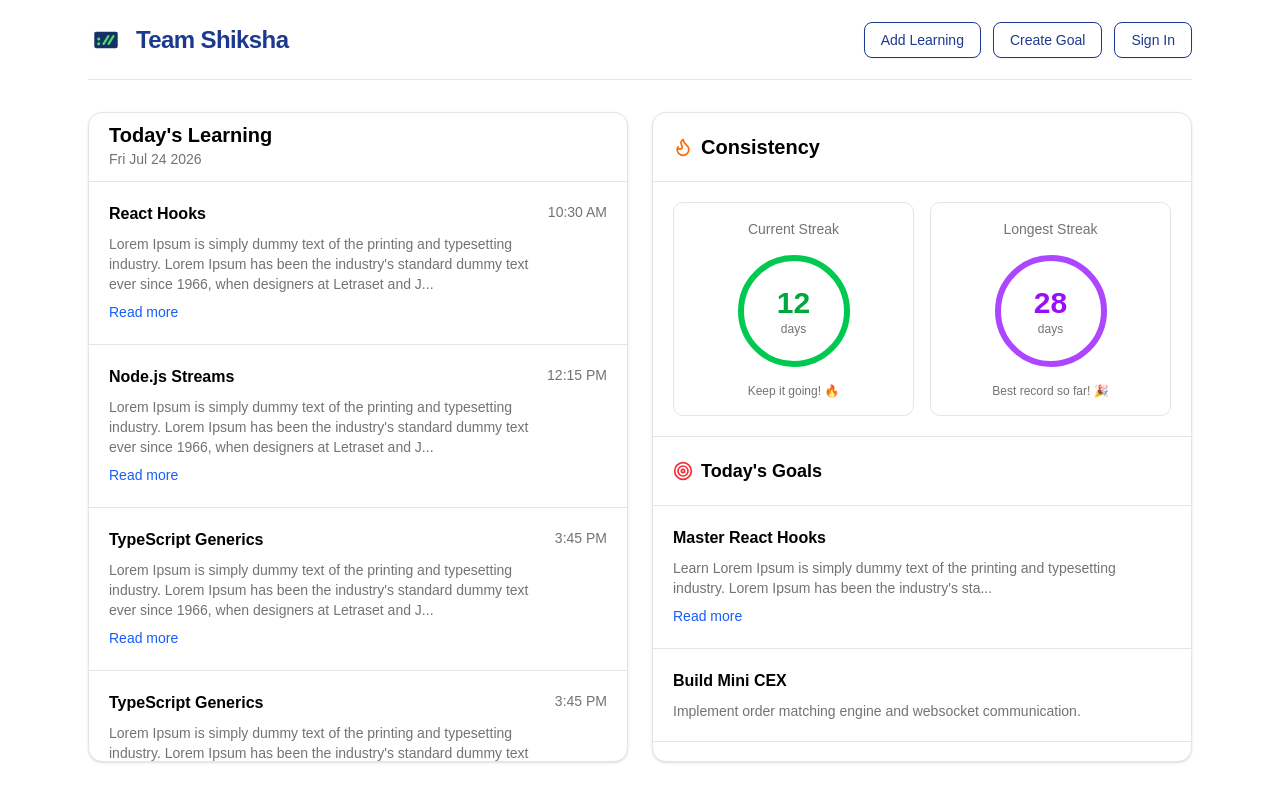
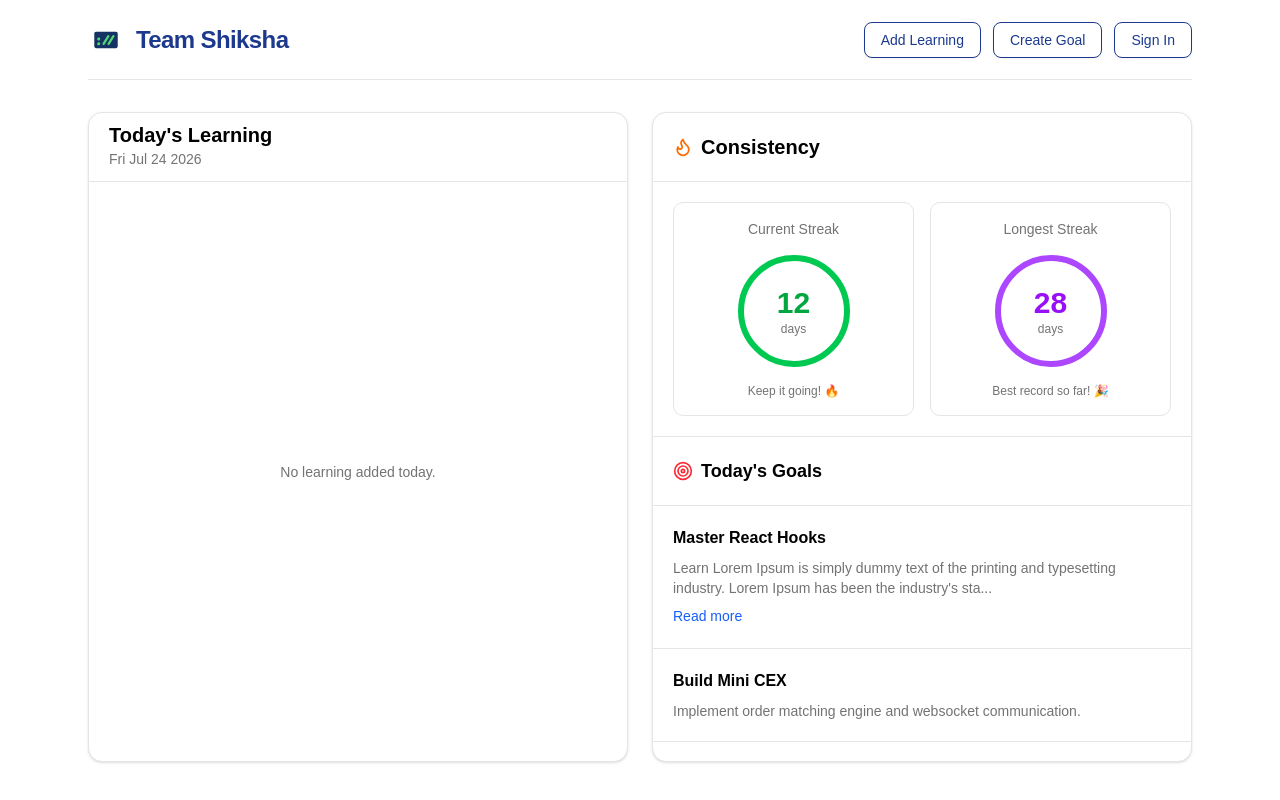
Before and after one commit to shubhamsinghbundela/Learn-In-Public, a React (Vite) app in the folder Frontend/: page / in a window 1280 px wide. Built offline with nearby package versions, Linux system fonts and the light colour scheme.

Commit message:
made learning Card dynamic

```diff
--- a/Frontend/src/components/learning/LearningCard.tsx
+++ b/Frontend/src/components/learning/LearningCard.tsx
@@ -13,6 +13,12 @@ export default function LearningCard({
   createdAt,
 }: LearningCardProps) {
   const [expanded, setExpanded] = useState(false);
+
+  const formattedTime = new Date(createdAt).toLocaleTimeString("en-IN", {
+    hour: "2-digit",
+    minute: "2-digit",
+    hour12: true,
+  });
 
   const MAX_LENGTH = 180;
   const isLong = description.length > MAX_LENGTH;
@@ -48,7 +54,7 @@ export default function LearningCard({
         </div>
 
         <span className="shrink-0 text-sm text-muted-foreground">
-          {createdAt}
+          {formattedTime}
         </span>
       </div>
     </div>
--- a/Frontend/src/components/learning/TodayLearningCard.tsx
+++ b/Frontend/src/components/learning/TodayLearningCard.tsx
@@ -1,72 +1,74 @@
+import { useDashboardStore } from "@/store/dashboardStore";
 import LearningCard from "./LearningCard";
 
-interface Learning {
-  id: number;
-  title: string;
-  description: string;
-  createdAt: string;
-}
+// interface Learning {
+//   id: number;
+//   title: string;
+//   description: string;
+//   createdAt: string;
+// }
 
-const learnings: Learning[] = [
-  {
-    id: 1,
-    title: "React Hooks",
-    description:
-      "Lorem Ipsum is simply dummy text of the printing and typesetting industry. Lorem Ipsum has been the industry's standard dummy text ever since 1966, when designers at Letraset and James Mosley, the librarian at St Bride Printing Library in London, took a 1914 Cicero translation and scrambled it to make dummy text for Letraset's Body Type sheets. It has survived not only many decades, but also the leap into electronic typesetting, remaining essentially unchanged. It was popularised thanks to these sheets and more recently with desktop publishing software like Aldus PageMaker and Microsoft Word including versions of Lorem Ipsum.",
-    createdAt: "10:30 AM",
-  },
-  {
-    id: 2,
-    title: "Node.js Streams",
-    description:
-      "Lorem Ipsum is simply dummy text of the printing and typesetting industry. Lorem Ipsum has been the industry's standard dummy text ever since 1966, when designers at Letraset and James Mosley, the librarian at St Bride Printing Library in London, took a 1914 Cicero translation and scrambled it to make dummy text for Letraset's Body Type sheets. It has survived not only many decades, but also the leap into electronic typesetting, remaining essentially unchanged. It was popularised thanks to these sheets and more recently with desktop publishing software like Aldus PageMaker and Microsoft Word including versions of Lorem Ipsum.",
-    createdAt: "12:15 PM",
-  },
-  {
-    id: 3,
-    title: "TypeScript Generics",
-    description:
-      "Lorem Ipsum is simply dummy text of the printing and typesetting industry. Lorem Ipsum has been the industry's standard dummy text ever since 1966, when designers at Letraset and James Mosley, the librarian at St Bride Printing Library in London, took a 1914 Cicero translation and scrambled it to make dummy text for Letraset's Body Type sheets. It has survived not only many decades, but also the leap into electronic typesetting, remaining essentially unchanged. It was popularised thanks to these sheets and more recently with desktop publishing software like Aldus PageMaker and Microsoft Word including versions of Lorem Ipsum.",
-    createdAt: "3:45 PM",
-  },
-  {
-    id: 4,
-    title: "TypeScript Generics",
-    description:
-      "Lorem Ipsum is simply dummy text of the printing and typesetting industry. Lorem Ipsum has been the industry's standard dummy text ever since 1966, when designers at Letraset and James Mosley, the librarian at St Bride Printing Library in London, took a 1914 Cicero translation and scrambled it to make dummy text for Letraset's Body Type sheets. It has survived not only many decades, but also the leap into electronic typesetting, remaining essentially unchanged. It was popularised thanks to these sheets and more recently with desktop publishing software like Aldus PageMaker and Microsoft Word including versions of Lorem Ipsum.",
-    createdAt: "3:45 PM",
-  },
-  {
-    id: 5,
-    title: "TypeScript Generics",
-    description:
-      "Lorem Ipsum is simply dummy text of the printing and typesetting industry. Lorem Ipsum has been the industry's standard dummy text ever since 1966, when designers at Letraset and James Mosley, the librarian at St Bride Printing Library in London, took a 1914 Cicero translation and scrambled it to make dummy text for Letraset's Body Type sheets. It has survived not only many decades, but also the leap into electronic typesetting, remaining essentially unchanged. It was popularised thanks to these sheets and more recently with desktop publishing software like Aldus PageMaker and Microsoft Word including versions of Lorem Ipsum.",
-    createdAt: "3:45 PM",
-  },
-  {
-    id: 6,
-    title: "TypeScript Generics",
-    description:
-      "Lorem Ipsum is simply dummy text of the printing and typesetting industry. Lorem Ipsum has been the industry's standard dummy text ever since 1966, when designers at Letraset and James Mosley, the librarian at St Bride Printing Library in London, took a 1914 Cicero translation and scrambled it to make dummy text for Letraset's Body Type sheets. It has survived not only many decades, but also the leap into electronic typesetting, remaining essentially unchanged. It was popularised thanks to these sheets and more recently with desktop publishing software like Aldus PageMaker and Microsoft Word including versions of Lorem Ipsum.",
-    createdAt: "3:45 PM",
-  },
-  {
-    id: 7,
-    title: "TypeScript Generics",
-    description:
-      "Lorem Ipsum is simply dummy text of the printing and typesetting industry. Lorem Ipsum has been the industry's standard dummy text ever since 1966, when designers at Letraset and James Mosley, the librarian at St Bride Printing Library in London, took a 1914 Cicero translation and scrambled it to make dummy text for Letraset's Body Type sheets. It has survived not only many decades, but also the leap into electronic typesetting, remaining essentially unchanged. It was popularised thanks to these sheets and more recently with desktop publishing software like Aldus PageMaker and Microsoft Word including versions of Lorem Ipsum.",
-    createdAt: "3:45 PM",
-  },
-  {
-    id: 8,
-    title: "TypeScript Generics",
-    description:
-      "Lorem Ipsum is simply dummy text of the printing and typesetting industry. Lorem Ipsum has been the industry's standard dummy text ever since 1966, when designers at Letraset and James Mosley, the librarian at St Bride Printing Library in London, took a 1914 Cicero translation and scrambled it to make dummy text for Letraset's Body Type sheets. It has survived not only many decades, but also the leap into electronic typesetting, remaining essentially unchanged. It was popularised thanks to these sheets and more recently with desktop publishing software like Aldus PageMaker and Microsoft Word including versions of Lorem Ipsum.",
-    createdAt: "3:45 PM",
-  },
-];
+// const learnings: Learning[] = [
+//   {
+//     id: 1,
+//     title: "React Hooks",
+//     description:
+//       "Lorem Ipsum is simply dummy text of the printing and typesetting industry. Lorem Ipsum has been the industry's standard dummy text ever since 1966, when designers at Letraset and James Mosley, the librarian at St Bride Printing Library in London, took a 1914 Cicero translation and scrambled it to make dummy text for Letraset's Body Type sheets. It has survived not only many decades, but also the leap into electronic typesetting, remaining essentially unchanged. It was popularised thanks to these sheets and more recently with desktop publishing software like Aldus PageMaker and Microsoft Word including versions of Lorem Ipsum.",
+//     createdAt: "10:30 AM",
+//   },
+//   {
+//     id: 2,
+//     title: "Node.js Streams",
+//     description:
+//       "Lorem Ipsum is simply dummy text of the printing and typesetting industry. Lorem Ipsum has been the industry's standard dummy text ever since 1966, when designers at Letraset and James Mosley, the librarian at St Bride Printing Library in London, took a 1914 Cicero translation and scrambled it to make dummy text for Letraset's Body Type sheets. It has survived not only many decades, but also the leap into electronic typesetting, remaining essentially unchanged. It was popularised thanks to these sheets and more recently with desktop publishing software like Aldus PageMaker and Microsoft Word including versions of Lorem Ipsum.",
+//     createdAt: "12:15 PM",
+//   },
+//   {
+//     id: 3,
+//     title: "TypeScript Generics",
+//     description:
+//       "Lorem Ipsum is simply dummy text of the printing and typesetting industry. Lorem Ipsum has been the industry's standard dummy text ever since 1966, when designers at Letraset and James Mosley, the librarian at St Bride Printing Library in London, took a 1914 Cicero translation and scrambled it to make dummy text for Letraset's Body Type sheets. It has survived not only many decades, but also the leap into electronic typesetting, remaining essentially unchanged. It was popularised thanks to these sheets and more recently with desktop publishing software like Aldus PageMaker and Microsoft Word including versions of Lorem Ipsum.",
+//     createdAt: "3:45 PM",
+//   },
+//   {
+//     id: 4,
+//     title: "TypeScript Generics",
+//     description:
+//       "Lorem Ipsum is simply dummy text of the printing and typesetting industry. Lorem Ipsum has been the industry's standard dummy text ever since 1966, when designers at Letraset and James Mosley, the librarian at St Bride Printing Library in London, took a 1914 Cicero translation and scrambled it to make dummy text for Letraset's Body Type sheets. It has survived not only many decades, but also the leap into electronic typesetting, remaining essentially unchanged. It was popularised thanks to these sheets and more recently with desktop publishing software like Aldus PageMaker and Microsoft Word including versions of Lorem Ipsum.",
+//     createdAt: "3:45 PM",
+//   },
+//   {
+//     id: 5,
+//     title: "TypeScript Generics",
+//     description:
+//       "Lorem Ipsum is simply dummy text of the printing and typesetting industry. Lorem Ipsum has been the industry's standard dummy text ever since 1966, when designers at Letraset and James Mosley, the librarian at St Bride Printing Library in London, took a 1914 Cicero translation and scrambled it to make dummy text for Letraset's Body Type sheets. It has survived not only many decades, but also the leap into electronic typesetting, remaining essentially unchanged. It was popularised thanks to these sheets and more recently with desktop publishing software like Aldus PageMaker and Microsoft Word including versions of Lorem Ipsum.",
+//     createdAt: "3:45 PM",
+//   },
+//   {
+//     id: 6,
+//     title: "TypeScript Generics",
+//     description:
+//       "Lorem Ipsum is simply dummy text of the printing and typesetting industry. Lorem Ipsum has been the industry's standard dummy text ever since 1966, when designers at Letraset and James Mosley, the librarian at St Bride Printing Library in London, took a 1914 Cicero translation and scrambled it to make dummy text for Letraset's Body Type sheets. It has survived not only many decades, but also the leap into electronic typesetting, remaining essentially unchanged. It was popularised thanks to these sheets and more recently with desktop publishing software like Aldus PageMaker and Microsoft Word including versions of Lorem Ipsum.",
+//     createdAt: "3:45 PM",
+//   },
+//   {
+//     id: 7,
+//     title: "TypeScript Generics",
+//     description:
+//       "Lorem Ipsum is simply dummy text of the printing and typesetting industry. Lorem Ipsum has been the industry's standard dummy text ever since 1966, when designers at Letraset and James Mosley, the librarian at St Bride Printing Library in London, took a 1914 Cicero translation and scrambled it to make dummy text for Letraset's Body Type sheets. It has survived not only many decades, but also the leap into electronic typesetting, remaining essentially unchanged. It was popularised thanks to these sheets and more recently with desktop publishing software like Aldus PageMaker and Microsoft Word including versions of Lorem Ipsum.",
+//     createdAt: "3:45 PM",
+//   },
+//   {
+//     id: 8,
+//     title: "TypeScript Generics",
+//     description:
+//       "Lorem Ipsum is simply dummy text of the printing and typesetting industry. Lorem Ipsum has been the industry's standard dummy text ever since 1966, when designers at Letraset and James Mosley, the librarian at St Bride Printing Library in London, took a 1914 Cicero translation and scrambled it to make dummy text for Letraset's Body Type sheets. It has survived not only many decades, but also the leap into electronic typesetting, remaining essentially unchanged. It was popularised thanks to these sheets and more recently with desktop publishing software like Aldus PageMaker and Microsoft Word including versions of Lorem Ipsum.",
+//     createdAt: "3:45 PM",
+//   },
+// ];
 
 export default function TodayLearningCard() {
+  const todayLearnings = useDashboardStore((state) => state.todayLearnings);
   return (
     <div className="mx-auto rounded-xl border bg-white shadow-sm">
       <div className="flex items-center gap-2 border-b pl-5 pt-2 pb-3">
@@ -78,15 +80,21 @@ export default function TodayLearningCard() {
         </div>
       </div>
 
-      <div className=" h-[579px] overflow-y-auto">
-        {learnings.map((learning) => (
-          <LearningCard
-            key={learning.id}
-            title={learning.title}
-            description={learning.description}
-            createdAt={learning.createdAt}
-          />
-        ))}
+      <div className="h-[579px] overflow-y-auto">
+        {todayLearnings.length === 0 ? (
+          <div className="flex h-full items-center justify-center text-sm text-muted-foreground">
+            No learning added today.
+          </div>
+        ) : (
+          todayLearnings.map((learning) => (
+            <LearningCard
+              key={learning._id}
+              title={learning.title}
+              description={learning.description}
+              createdAt={learning.createdAt}
+            />
+          ))
+        )}
       </div>
     </div>
   );
--- a/Frontend/src/store/dashboardStore.ts
+++ b/Frontend/src/store/dashboardStore.ts
@@ -4,6 +4,7 @@ interface Learning {
   _id: string;
   title: string;
   description: string;
+  createdAt: string;
 }
 
 interface Goal {
```
